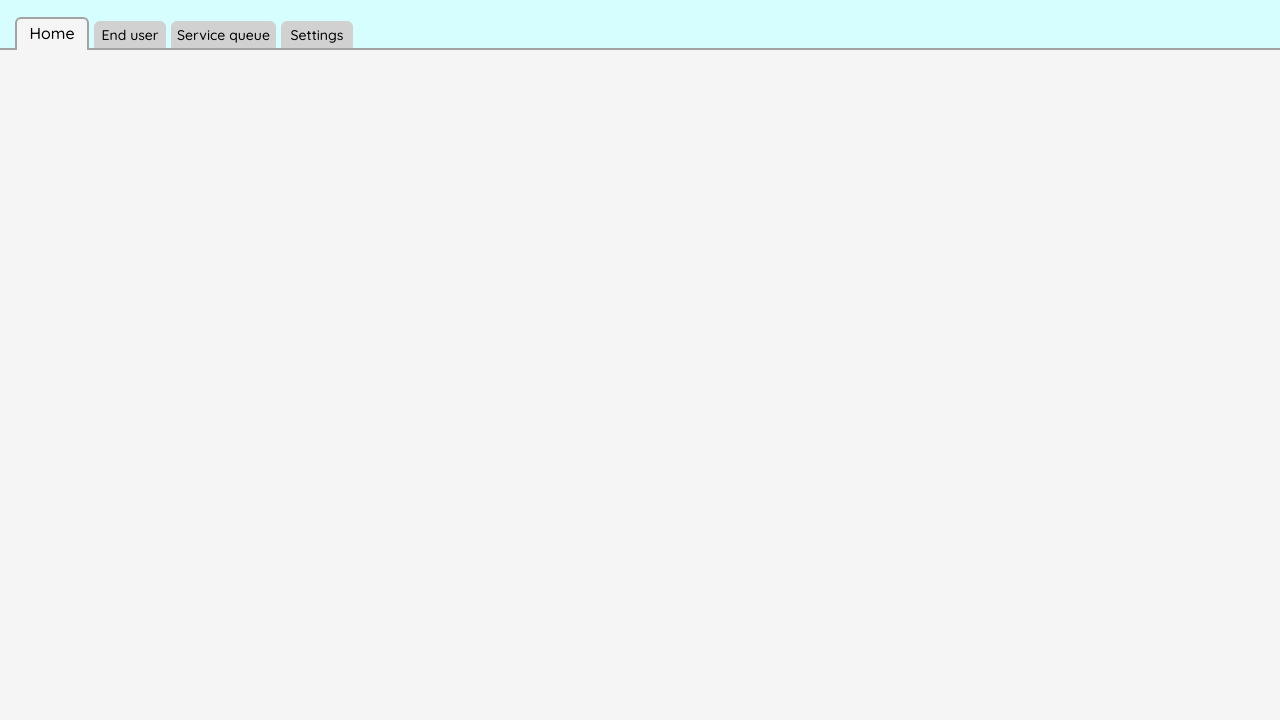
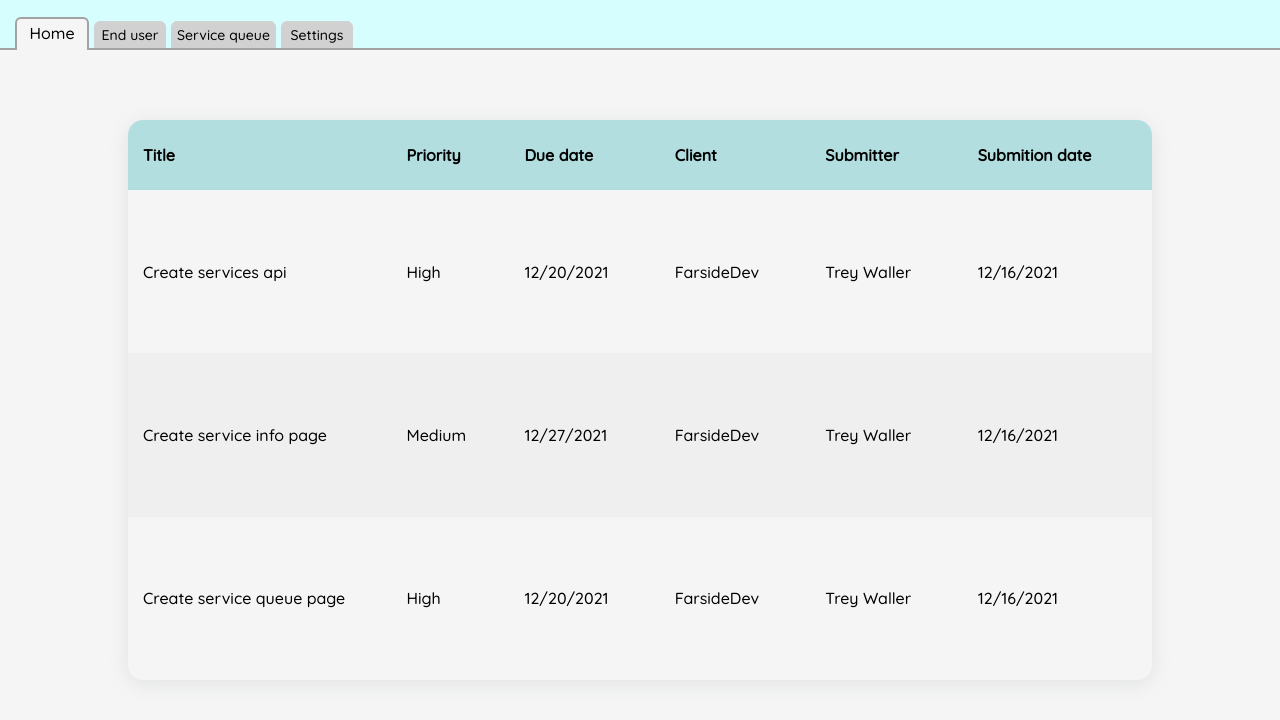
Before and after one commit to Tlwaller/Farside-Contacts, a React (Create React App) app: page /queue in a window 1280 px wide. Shown: the top 720 px of the page. Built offline with nearby package versions, Linux system fonts and the light colour scheme; what redux-promise-middleware would draw is missing.

Commit message:
client options menu progress, created service queue page

```diff
--- a/src/Components/AddClientForm.js
+++ b/src/Components/AddClientForm.js
@@ -72,7 +72,7 @@ class AddClientForm extends Component {
     render() {
         const { contact } = this.state;
         return (
-            <div className="outside-click-div" onClick={e => {e.preventDefault(); this.props.toggleForm();}} style={{display: this.props.display}}>
+            <div className="outside-click-div" onClick={e => this.props.toggleForm()} style={{display: this.props.display}}>
                 <div className="add-client-form-container" onClick={e => e.stopPropagation()}>
                     <form>
                         <div className="aclf-head">
--- a/src/Components/ClientTable.js
+++ b/src/Components/ClientTableRow.js
@@ -1,18 +1,39 @@
 import React, { Component } from 'react';
 
-export default class ClientTable extends Component {
+export default class ClientTableRow extends Component {
     constructor(props) {
         super(props);
         this.state = {
             client: this.props.client,
-            contacts: this.props.contacts
+            contacts: this.props.contacts,
+            display: 'closed'
         };
     };
+
+    toggleOptions = () => {
+        if(this.state.display === 'closed') {
+            this.setState({display: 'open'})
+        } else this.setState({display: 'closed'})
+    }
 
     render() {
         const { client } = this.state;
         return (
-            <tr>
+            <tr className="client-table-row">
+                <td>
+                <div className="ct-options-btn" onClick={this.toggleOptions}>
+                    <i className="fas fa-ellipsis-v"/>
+                </div>
+                <div onClick={e => {e.preventDefault(); this.toggleOptions()}} className={`outside-click-div-${this.state.display}`}>
+                </div>
+
+                    <ul className={`ct-options cto-${this.state.display}`}>
+                        <li className='ct-option'>Add note</li>
+                        <li className='ct-option'>Add contacts</li>
+                        <li className='ct-option'>Edit client</li>
+                        <li className='ct-option'>Delete client</li>
+                    </ul>
+                </td>
                 <td>{client.name}</td>
                 <td>{client.address1}</td>
                 <td><a href={`${client.website}`} rel="noreferrer" target="_blank">{client.website}</a></td>
--- a/src/Components/Pages/Home.js
+++ b/src/Components/Pages/Home.js
@@ -1,5 +1,5 @@
 import React, { Component } from 'react'
-import ClientTable from '../ClientTable';
+import ClientTableRow from '../ClientTableRow';
 import { updateClients } from '../../Redux/reducers/clientReducer';
 import { connect } from 'react-redux';
 import AddClientForm from '../AddClientForm';
@@ -29,6 +29,7 @@ class Home extends Component {
                     <table className="co">
                     <thead>
                         <tr>
+                            <th></th>
                             <th>Client</th>
                             <th>Address 1</th>
                             <th>Website</th>
@@ -40,7 +41,7 @@ class Home extends Component {
                     <tbody>
                     {
                         this.props.clients.map((client, i) => {
-                            return <ClientTable key={i} client={client}/>
+                            return <ClientTableRow key={i} client={client}/>
                         })
                     }
                     </tbody>
--- /dev/null
+++ b/src/Components/Pages/ServiceQueue.js
@@ -0,0 +1,63 @@
+import React, { Component } from 'react';
+import ServiceQueueRow from '../ServiceQueueRow';
+
+export default class ServiceQueue extends Component {
+    constructor(props) {
+        super(props);
+        this.state = {
+            services: [
+                {
+                    title: 'Create services api',
+                    priority: 'High',
+                    dueDate: '12/20/2021',
+                    client: 'FarsideDev',
+                    submitter: 'Trey Waller',
+                    submitDate: '12/16/2021'
+                },
+                {
+                    title: 'Create service info page',
+                    priority: 'Medium',
+                    dueDate: '12/27/2021',
+                    client: 'FarsideDev',
+                    submitter: 'Trey Waller',
+                    submitDate: '12/16/2021'
+                },
+                {
+                    title: 'Create service queue page',
+                    priority: 'High',
+                    dueDate: '12/20/2021',
+                    client: 'FarsideDev',
+                    submitter: 'Trey Waller',
+                    submitDate: '12/16/2021'
+                }
+            ]
+        }
+    }
+    render() {
+        return (
+            <div className='service-queue-container'>
+                <table>
+                    <thead>
+                        <tr>
+                            <th>Title</th>
+                            <th>Priority</th>
+                            <th>Due date</th>
+                            <th>Client</th>
+                            <th>Submitter</th>
+                            <th>Submition date</th>
+                        </tr>
+                    </thead>
+
+
+                    <tbody>
+                        {
+                            this.state.services.map((service ,i) => {
+                                return <ServiceQueueRow key={i} service={service}/>
+                            })
+                        }
+                    </tbody>
+                </table>
+            </div>
+        )
+    }
+}
--- /dev/null
+++ b/src/Components/ServiceQueueRow.js
@@ -0,0 +1,14 @@
+import React from 'react'
+
+export default function ServiceQueueRow(props) {
+    return (
+        <tr>
+            <td>{props.service.title}</td>
+            <td>{props.service.priority}</td>
+            <td>{props.service.dueDate}</td>
+            <td>{props.service.client}</td>
+            <td>{props.service.submitter}</td>
+            <td>{props.service.submitDate}</td>
+        </tr>
+    )
+}
--- /dev/null
+++ b/src/Styles/_serviceQueue.scss
@@ -0,0 +1,6 @@
+.service-queue-container {
+    display: flex;
+    justify-content: center;
+    align-items: center;
+    height: 100vh;
+}
--- a/src/Styles/_table.scss
+++ b/src/Styles/_table.scss
@@ -28,6 +28,89 @@ table {
         background-color: #dbdbdb3f;
     }
 
+    .client-table-row {
+        .ct-options-btn {
+            display: flex;
+            // position: relative;
+            justify-content: center;
+            align-items: center;
+            cursor: pointer;
+            border-radius: 100%;
+            width: 25px;
+            height: 25px;
+            transition: all ease-in-out .2s;
+            // z-index: 2;
+
+            .fa-ellipsis-v {
+                padding: 5px;
+            }
+        }
+
+        .ct-options-btn:hover {
+            transition: all ease-in-out .2s;
+            background-color: rgba(78, 78, 78, 0.356);
+        }
+
+        .outside-click-div-open {
+            width: 100vw;
+            height: 100vh;
+            position: fixed;
+            left: 0;
+            top: 0;
+            z-index: 1;
+        }
+
+        .ct-options {
+            position: absolute;
+            background-color: transparent;
+            z-index: 2;
+            list-style: none;
+            border-radius: 7px;
+            padding: 0;
+            transition: all ease-in-out .3s;
+            box-shadow: rgba(54, 54, 54, 0.2) 0px 4px 20px;
+
+
+            .ct-option {
+                background-color: whitesmoke;
+                opacity: 100%;
+                height: 37px;
+                width: 150px;
+                line-height: 37px;
+                padding-left: 10px;
+                transition: all ease-in-out .3s;
+            }
+
+            .ct-option:hover {
+                background-color: rgb(214, 214, 214);
+                transition: background-color ease-in-out .15s;
+                cursor: pointer;
+            }
+
+            .ct-option:last-child {
+                border-radius: 0 0 7px 7px;
+            }
+
+            .ct-option:first-child {
+                border-radius: 7px 7px 0 0 ;
+            }
+        }
+
+        .cto-closed {
+            z-index: -1;
+            opacity: 0;
+            height: 0;
+            width: 0;
+            transition: all ease-in-out .3s;
+
+            .ct-option {
+                opacity: 0;
+                height: 0px;
+                transition: all ease-in-out .3s;
+            }
+        }
+    }
+
     tfoot {
         position: relative;
         height: 40px;
--- a/src/Styles/main.scss
+++ b/src/Styles/main.scss
@@ -4,6 +4,7 @@
 @import'./_home.scss';
 @import'./_table.scss';
 @import'./_addClientForm.scss';
+@import'./_serviceQueue.scss';
 
 body {
     background-color: whitesmoke;
--- a/src/routes.js
+++ b/src/routes.js
@@ -4,12 +4,14 @@ import {
 } from 'react-router-dom';
 import Login from './Components/Pages/Login';
 import Home from './Components/Pages/Home';
+import ServiceQueue from './Components/Pages/ServiceQueue';
 
 const FSRoutes = () => {
 return(
     <Routes>
+        <Route path="/" element={<Home/>}/>
         <Route path="/login" element={<Login/>}/>
-        <Route path="/" element={<Home/>}/>
+        <Route path="/queue" element={<ServiceQueue/>}/>
     </Routes>
     )
 };
```
